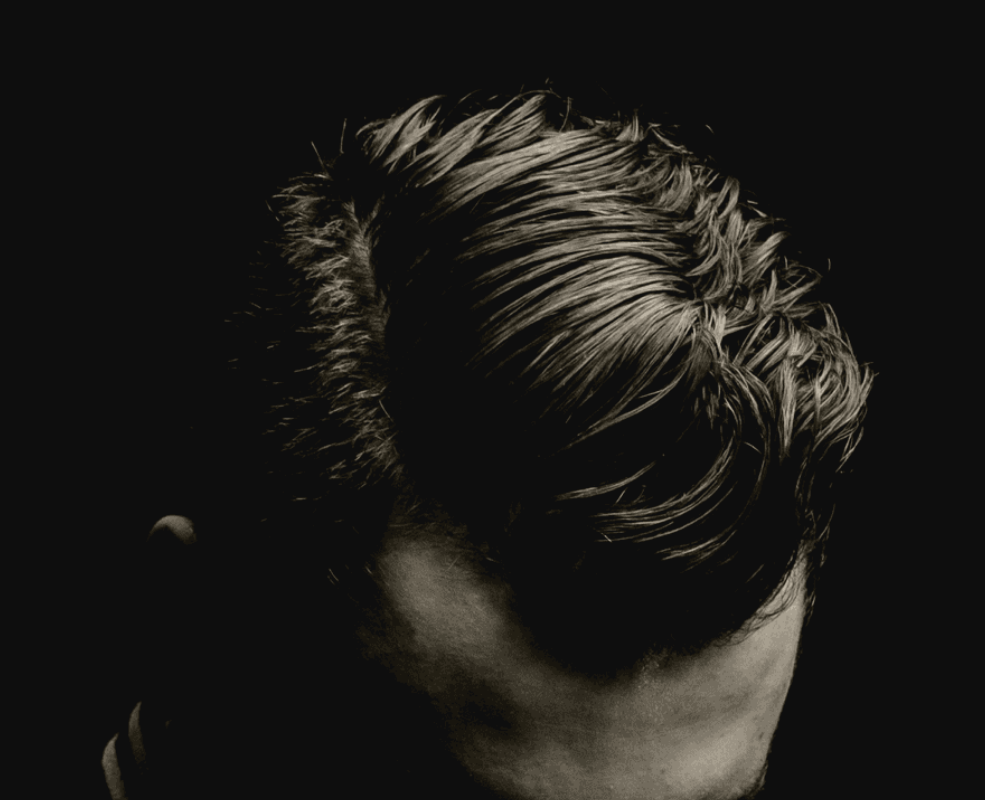
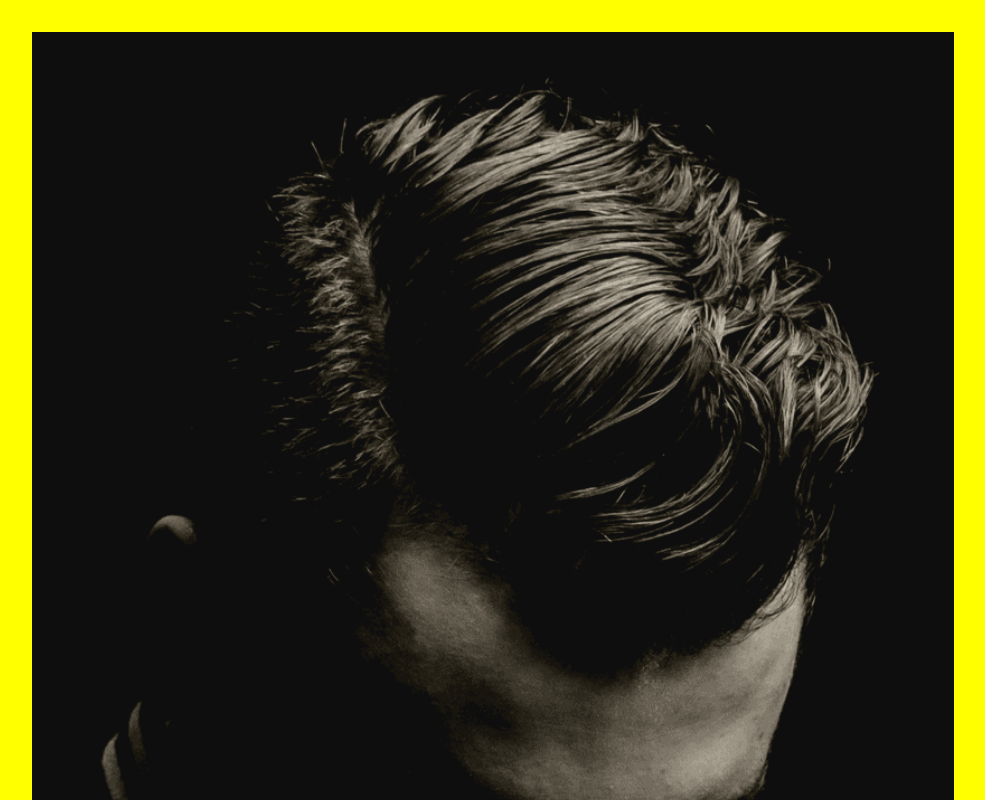
Before and after one commit to Viks23/Day9, a React (Vite) app in the folder Frontend/: page / in a window 1280 px wide. Shown: the top 800 px of the page, without its empty margins (147-1132 px from the left). Built offline with nearby package versions, Linux system fonts and the light colour scheme.

Commit message:
Day9 Upload

```diff
--- a/Frontend/src/components/Header.css
+++ b/Frontend/src/components/Header.css
@@ -55,17 +55,17 @@ section p{
   /* Tablet */
   @media (min-width: 768px) and (max-width: 1023.98px) {
     /* Your styles here */
-
+    body{background-color: orange;}
   }
 
   /* Laptop */
   @media (min-width: 1024px) and (max-width: 1439.98px) {
     /* Your styles here */
-
+    body{background-color: yellow;}
   }
 
   /* Laptop L (large laptops) */
   @media (min-width: 1440px) {
     /* Your styles here */
-
+    body{background-color: pink;}
   }
```
